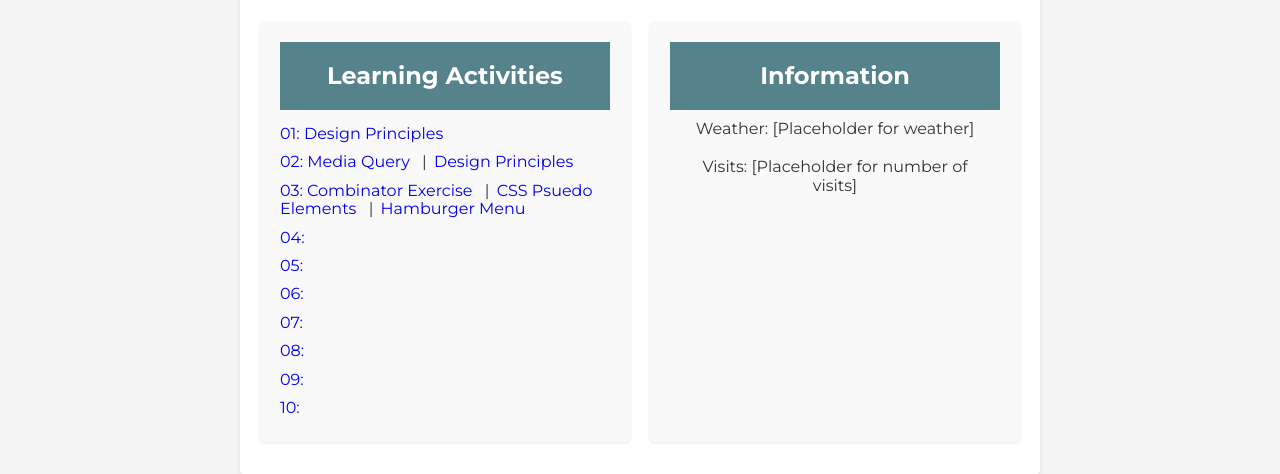
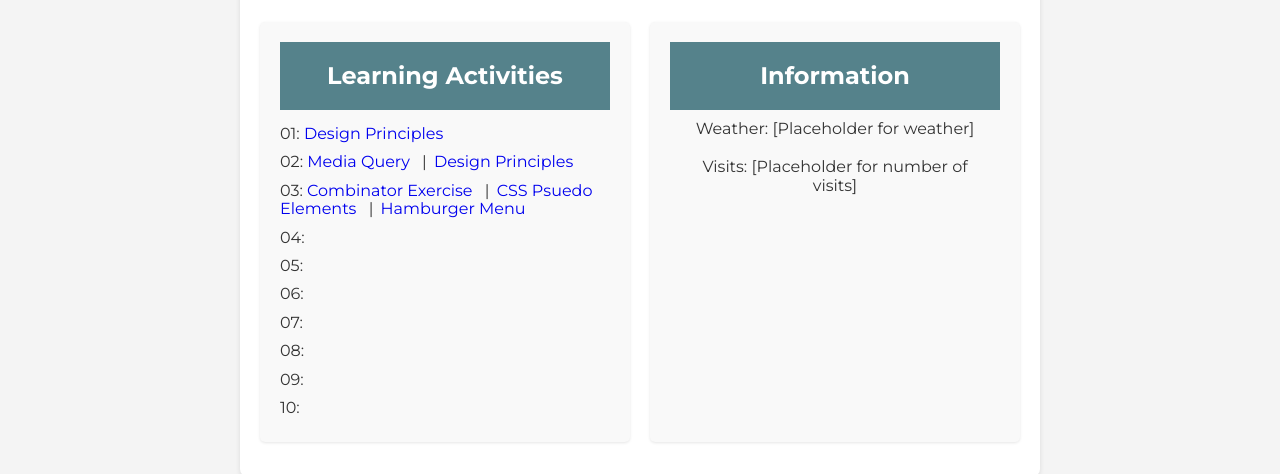
Before and after one commit to byui-webweaver/wdd230, a plain HTML site: page index.html in a window 1280 px wide. Shown: the part 472-946 px from the top of the page. Drawn offline with Linux system fonts and the light colour scheme; grey boxes are pictures that could not be loaded; a web font is replaced by a local one.

Commit message:
lesson 03 changes

```diff
--- a/index.html
+++ b/index.html
@@ -24,9 +24,10 @@
     <header>
         <img src="images/MyPhoto.JPEG" alt="My Profile Image">
         <h1>Julie Eakins</h1>
+        <div id="hamburger">☰</div>
     </header>
 
-    <button type="button" id="hamburger" aria-label="Toggle navigation menu"></button>
+    <!-- <button type="button" id="hamburger" aria-label="Toggle navigation menu"></button> -->
     <nav class="navigation">
         <ul>
             <li><a href="#">Home</a></li>
@@ -41,26 +42,26 @@
         <section class="card">
             <h3>Learning Activities</h3>
             <ul>
-                <li><a href="https://byui-webweaver.github.io/wdd230/lesson02/design.html">01:  Design Principles</a></li>
-                <li>
-                    <a href="https://byui-webweaver.github.io/wdd230/lesson02/media-query.html">02:  Media Query</a>
+                <li>01:<a href="https://byui-webweaver.github.io/wdd230/lesson02/design.html"> Design Principles</a></li>
+                <li>02:
+                    <a href="https://byui-webweaver.github.io/wdd230/lesson02/media-query.html">Media Query</a>
                     <span>|</span>
                     <a href="https://byui-webweaver.github.io/wdd230/lesson02/design-principles.html">Design Principles</a>
                 </li>
-                <li>
-                    <a href="lesson03/images/css-comb-screen-shot.jpeg">03: Combinator Exercise</a>
+                <li>03:
+                    <a href="lesson03/images/css-comb-screen-shot.jpeg">Combinator Exercise</a>
                     <span>|</span>
                     <a href="https://codepen.io/julieeakins/pen/Yzmymbb">CSS Psuedo Elements</a>
                     <span>|</span>
                     <a href="https://codepen.io/julieeakins/pen/yLmeBEq">Hamburger Menu</a>
                 </li>
-                <li><a href="#">04:</a></li>
-                <li><a href="#">05:</a></li>
-                <li><a href="#">06:</a></li>
-                <li><a href="#">07:</a></li>
-                <li><a href="#">08:</a></li>
-                <li><a href="#">09:</a></li>
-                <li><a href="#">10:</a></li>
+                <li>04:<a href="#"></a></li>
+                <li>05:<a href="#"></a></li>
+                <li>06:<a href="#"></a></li>
+                <li>07:<a href="#"></a></li>
+                <li>08:<a href="#"></a></li>
+                <li>09:<a href="#"></a></li>
+                <li>10:<a href="#"></a></li>
 
             </ul>
         </section>
@@ -71,6 +72,9 @@
         </section>
 
     </main>
+        <div class="map-container">
+        <iframe src="https://www.google.com/maps/embed?pb=!1m14!1m12!1m3!1d12146.422605840358!2d-111.7742055915405!3d40.439730214201326!2m3!1f0!2f0!3f0!3m2!1i1024!2i768!4f13.1!5e0!3m2!1sen!2sus!4v1727924274132!5m2!1sen!2sus" width="600" height="450" style="border:0;" allowfullscreen="" loading="lazy" referrerpolicy="no-referrer-when-downgrade"></iframe>
+        </div>
     <footer>
         <p>&copy; <span id="currentYear"></span>
             <span>Julie Eakins<br></span>
--- a/scripts/hamburger.js
+++ b/scripts/hamburger.js
@@ -2,6 +2,7 @@ const hamButton = document.querySelector('#hamburger');
 const navigationMenu = document.querySelector('.navigation ul'); //Select the 'ul' directly
 
 hamButton.addEventListener('click', () => {
-    navigation.classList.toggle('open'); //shows the menu list
-    hamButton.classList.toggle('open');
+    navigationMenu.classList.toggle('active');
+    hamButton.textContent = navigationMenu.classList.contains('active') ? 'X' : '☰'; // Change icon between 'X' and '☰'
+
 });
--- a/styles/base.css
+++ b/styles/base.css
@@ -115,9 +115,9 @@ nav a:hover {
     background-color: ;
 }
 
-#hamburger::before {
+/*#hamburger::before {
     content: "≡";
-}
+}*/
 
 #hamburger.open::before {
     content: "❎";
--- a/styles/smaller.css
+++ b/styles/smaller.css
@@ -22,4 +22,8 @@
         display: block; /*Show the hamburger button on mobile */
 
     }
+
+    nav.active {
+        display: flex;
+    }
 }
```
